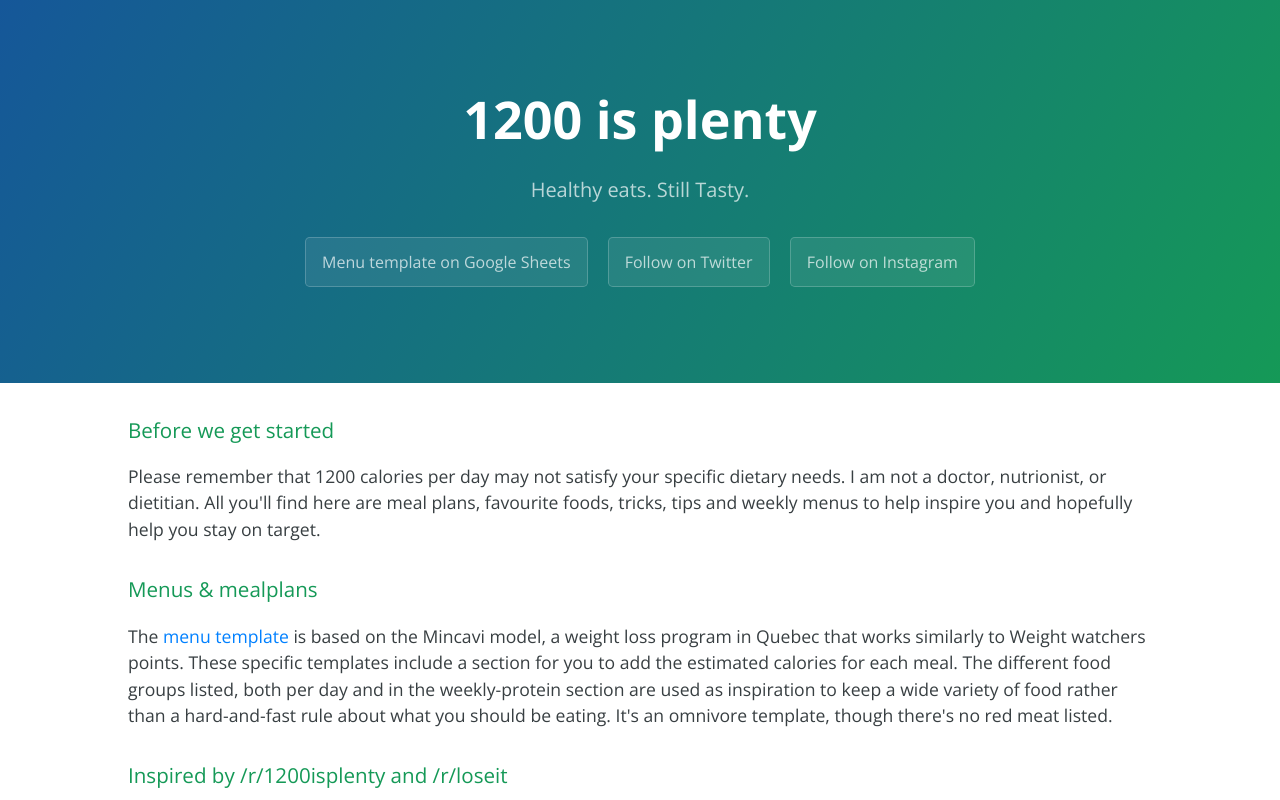
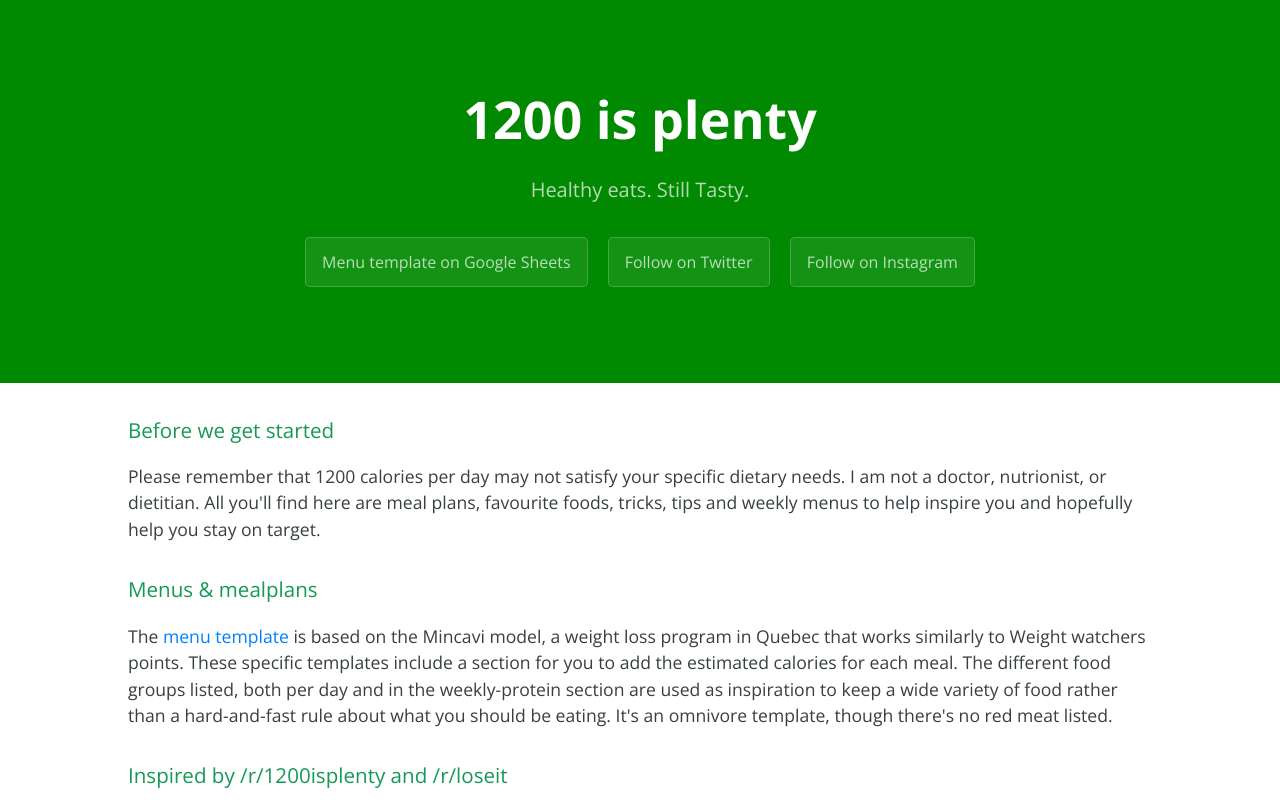
Before and after one commit to Miehrynn/1200cals, a plain HTML site: page index.html in a window 1280 px wide. Shown: the top 800 px of the page. Drawn offline with nearby package versions, Linux system fonts and the light colour scheme.

Commit message:
Update stylesheet.css

```diff
--- a/stylesheets/stylesheet.css
+++ b/stylesheets/stylesheet.css
@@ -30,7 +30,7 @@ a {
     margin-left: 1rem; }
 
 .btn:hover {
-  color: rgba(255, 255, 255, 0.8);
+  color: rgba(255, 222, 0, 0.5);
   text-decoration: none;
   background-color: rgba(255, 255, 255, 0.2);
   border-color: rgba(255, 255, 255, 0.3); }
@@ -57,8 +57,7 @@ a {
 .page-header {
   color: #fff;
   text-align: center;
-  background-color: #159957;
-  background-image: linear-gradient(120deg, #155799, #159957); }
+  background-color: #018901;}
 
 @media screen and (min-width: 64em) {
   .page-header {
```
